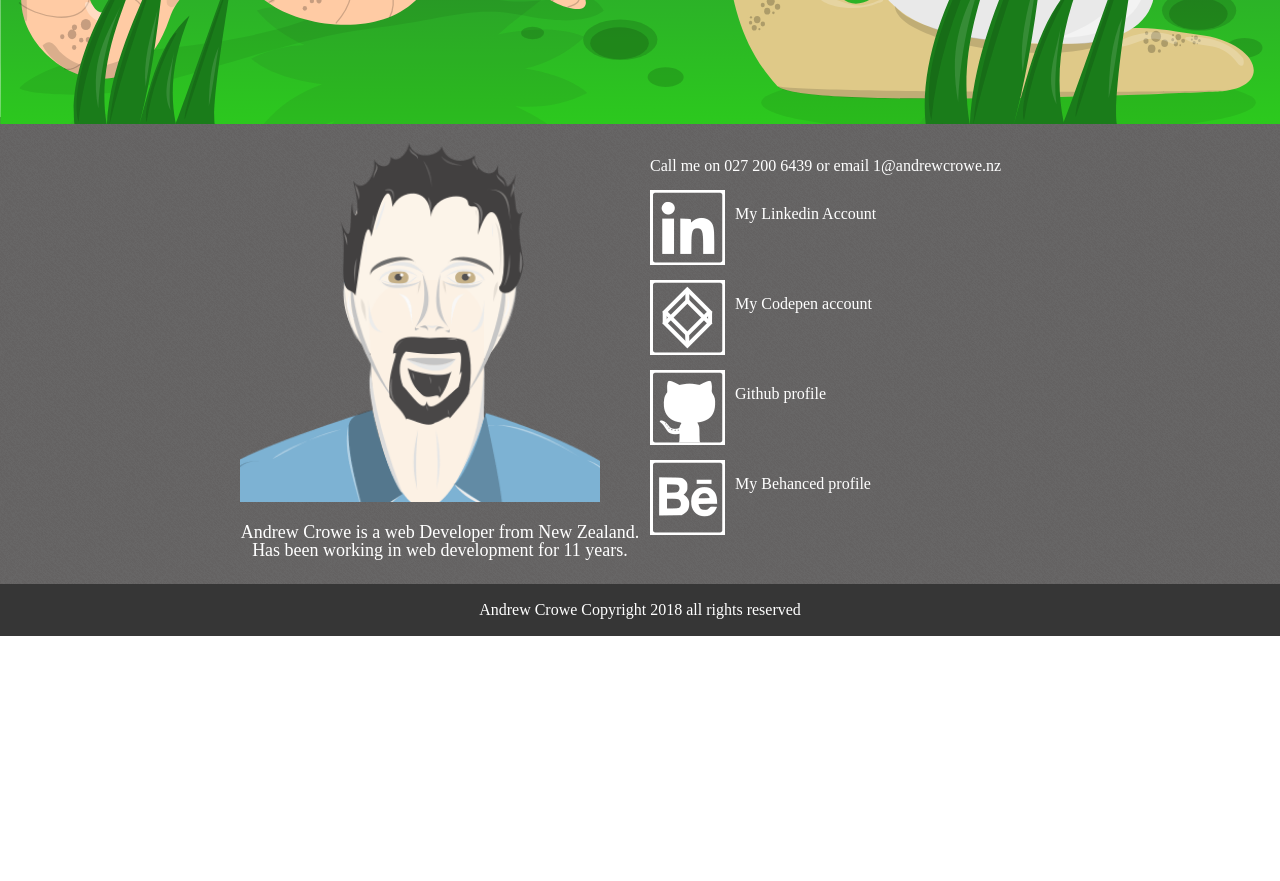
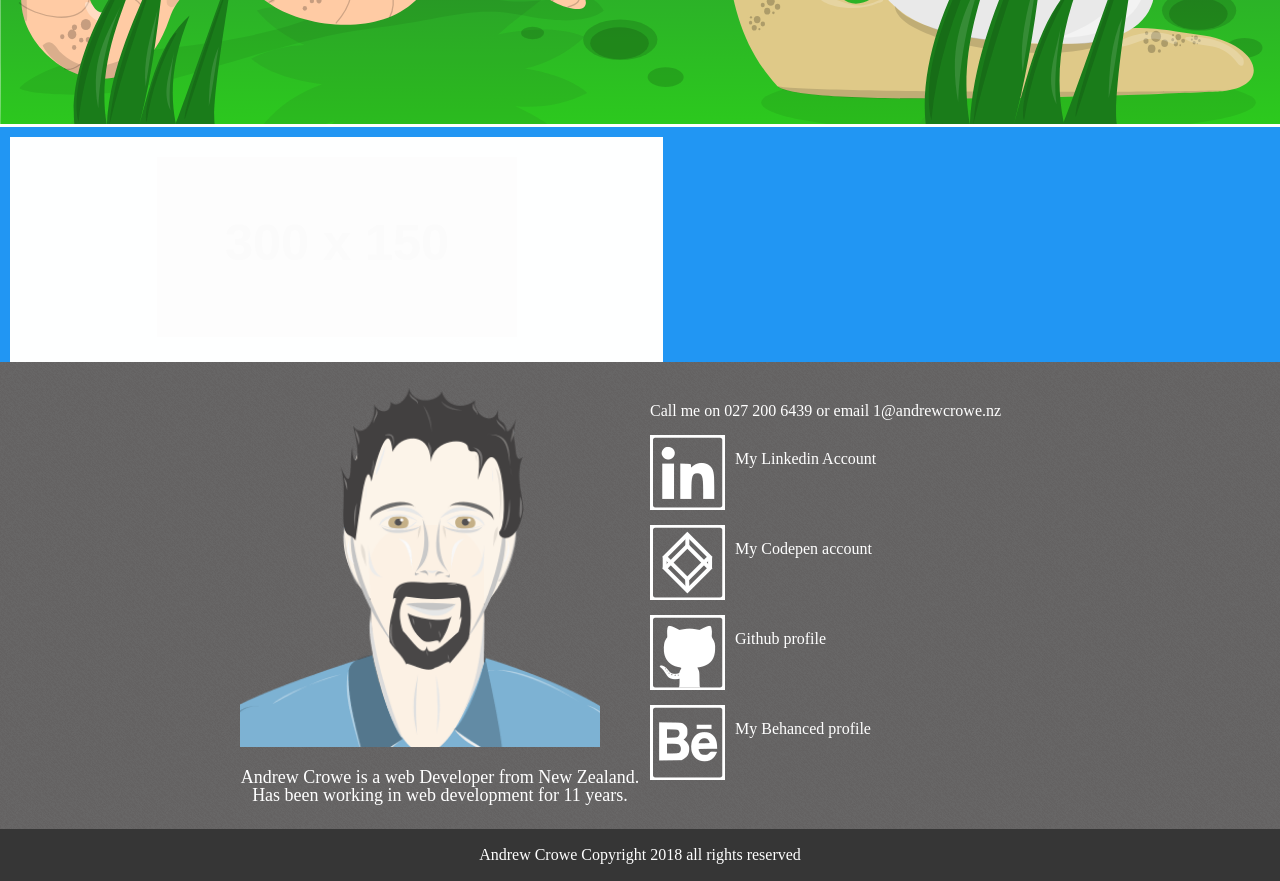
Before and after one commit to NaSymbol/andrewcrowe.nz, a Gatsby site: page / in a window 1280 px wide. Shown: the part 800-1681 px from the top of the page. Before the commit the page ends 1436 px from the top, so only its background shows below. Built offline with nearby package versions, Linux system fonts and the light colour scheme; Gatsby itself is replaced by a stand-in of ours; placeholder pictures from the web are drawn by us.

Commit message:
showcase

```diff
--- a/src/components/header.scss
+++ b/src/components/header.scss
@@ -46,5 +46,8 @@
             font-size:25px;
             // margin-top:20px;
         }
+        li:hover{
+            color:gray;
+        }
         }
     }
--- a/src/components/showcase.js
+++ b/src/components/showcase.js
@@ -1,6 +1,5 @@
 import React, {Component} from 'react';
-
-import profile from '../images/profileImage.png';
+import "./showcase.scss";
 
 
 
@@ -8,10 +7,14 @@ class Showcase extends Component {
 
     render(){
         return(
-                <div>
-                    {/* <img className="profile-image" src={profile} alt=""/> */}
+                <div className="grid-container">
 
-
+                    <div className="grid-item-1"></div>
+                    <div className="grid-item-2">
+                    <img className="profile-image" src="https://via.placeholder.com/300x150/FF/" alt=""/>
+                    </div>
+                    <div className="grid-item-3"></div>
+                    <div className="grid-item-4"></div>
 
 
                 </div>
--- /dev/null
+++ b/src/components/showcase.scss
@@ -0,0 +1,35 @@
+.grid-container {
+    display: grid;
+    grid-template-areas: "item-1 item-2 item-2"
+     "item-1 item-3 item-4";
+    grid-gap: 10px;
+    background-color: #2196F3;
+    padding: 10px;
+  }
+
+.grid-container > div {
+  background-color: rgba(255, 255, 255, 0.8);
+  text-align: center;
+  padding: 20px 0;
+  font-size: 30px;
+}
+
+
+
+
+  .grid-item-1{
+    grid-area: item-1;
+
+  }
+  .grid-item-2{
+    grid-area: item-1;
+
+  }
+  .grid-item-3{
+    grid-area: item-1;
+
+  }
+  .grid-item-4{
+    grid-area: item-1;
+
+  }
```
Also changed, not shown: README.md.
